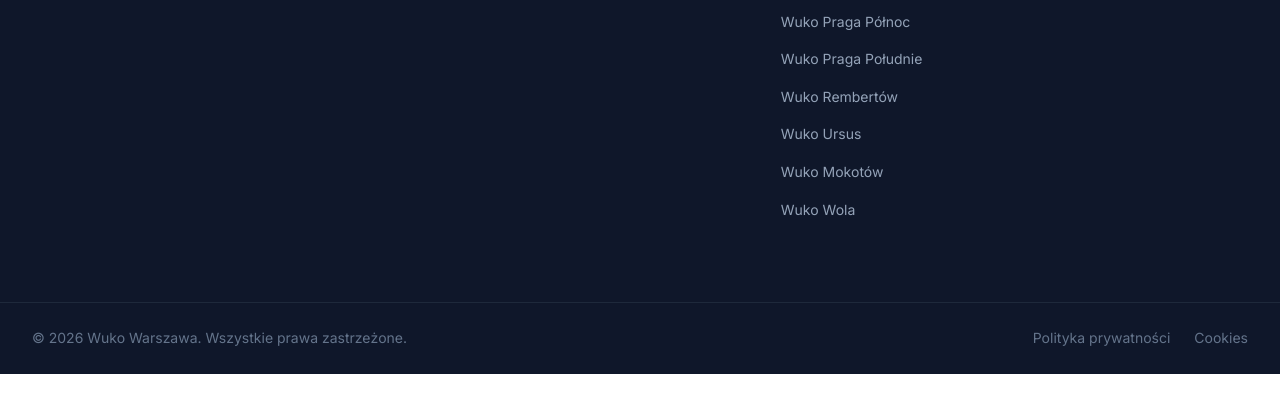
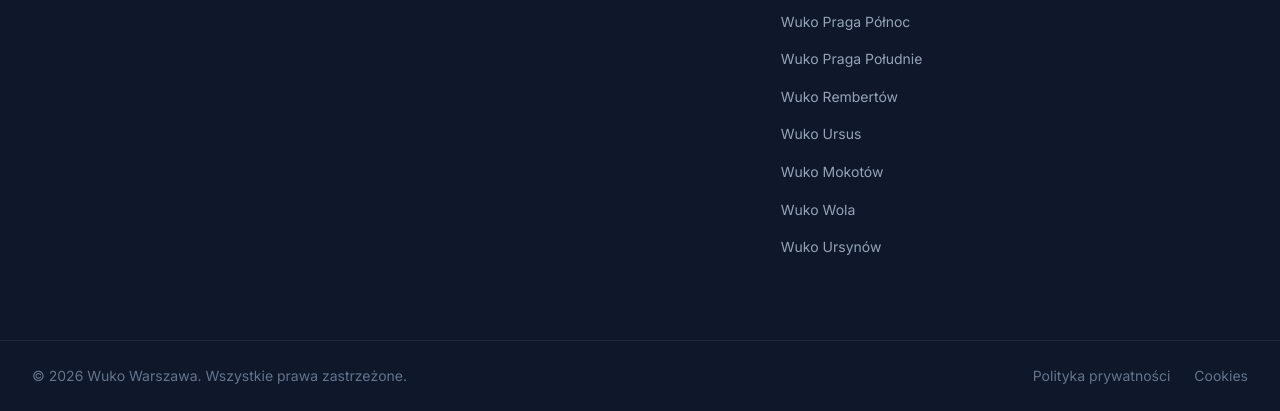
Before and after one commit to kinsocha/wukowarszawa.pl, an Astro site: page /wukowola in a window 1280 px wide. Shown: the part 6088-6499 px from the top of the page. Before the commit the page ends 6462 px from the top, so only its background shows below. Built offline with nearby package versions, Linux system fonts and the light colour scheme; Astro itself is replaced by a stand-in of ours.

Commit message:
Nowa podstrona dzielnicowa: Wuko Ursynow (cisnieniowe udraznianie i czyszczenie kanalizacji)

```diff
--- a/src/components/DistrictContent.astro
+++ b/src/components/DistrictContent.astro
@@ -43,8 +43,8 @@
         <span>Warszawa, dzielnica {district.name}</span>
       </div>
       <h1 class="dc-h1">
-        {district.fullName}
-        <span class="dc-h1-grad">udrażnianie rur</span>
+        {district.h1Main ?? district.fullName}
+        <span class="dc-h1-grad">{district.h1Accent ?? 'udrażnianie rur'}</span>
       </h1>
       <p class="dc-hero-intro">{district.heroIntro}</p>
       <div class="dc-hero-buttons">
--- a/src/config/site.ts
+++ b/src/config/site.ts
@@ -51,6 +51,7 @@
     'Ursus',
     'Mokotów',
     'Wola',
+    'Ursynów',
   ],
 
   // Wszystkie dzielnice Warszawy (dla sekcji Locations)
--- a/src/data/districts.ts
+++ b/src/data/districts.ts
@@ -6,6 +6,8 @@
   slug: string; // URL np. "wukowawer" → /wukowawer
   name: string; // "Wawer"
   fullName: string; // "Wuko Wawer"
+  h1Main?: string; // opcjonalna 1. linia H1 (domyślnie fullName)
+  h1Accent?: string; // opcjonalna 2. linia H1 w gradiencie (domyślnie "udrażnianie rur")
   metaTitle: string;
   metaDescription: string;
   heroIntro: string;
@@ -875,6 +877,95 @@
       },
     ],
   },
+  {
+    slug: 'wukoursynow',
+    name: 'Ursynów',
+    fullName: 'Wuko Ursynów',
+    h1Main: 'Wuko Ursynów',
+    h1Accent: 'ciśnieniowe udrażnianie i czyszczenie kanalizacji',
+    metaTitle: 'Wuko Ursynów – ciśnieniowe udrażnianie i czyszczenie kanalizacji | Wuko Warszawa',
+    metaDescription:
+      'Wuko Ursynów – udrażnianie kanalizacji w blokach, wspólnotach i domach. Imielin, Natolin, Kabaty, Stokłosy, Jeziorki. Wycena przed przyjazdem, faktura VAT.',
+    heroIntro:
+      'Obsługujemy cały Ursynów – od bloków z wielkiej płyty na Imielinie i Stokłosach, przez nowsze osiedla na Kabatach i Natolinie, po domy jednorodzinne w Pyrach, na Jeziorkach i Grabowie. Każdy z tych budynków zatyka się inaczej. Metodę dobieramy do instalacji, a cenę podajemy przed przyjazdem.',
+    areas: [
+      'Imielin',
+      'Natolin',
+      'Kabaty',
+      'Stokłosy',
+      'Ursynów Północny',
+      'Pyry',
+      'Grabów',
+      'Jeziorki',
+      'Wyczółki',
+      'Dąbrówka',
+    ],
+    streets: [
+      'al. KEN',
+      'Puławska',
+      'Rosoła',
+      'Stryjeńskich',
+      'Belgradzka',
+      'Indiry Gandhi',
+      'Płaskowickiej',
+      'Wąwozowa',
+      'Dereniowa',
+      'Surowieckiego',
+      'Cynamonowa',
+      'Migdałowa',
+      'Romera',
+      'Pileckiego',
+      'Nowoursynowska',
+      'Kabacki Dukt',
+      'Jeżewskiego',
+      'Wiolinowa',
+      'Lasek Brzozowy',
+      'Grzegorzewskiej',
+    ],
+    description:
+      'Ursynów to przede wszystkim bloki. Wielka płyta z lat 70. i 80. na Imielinie, Stokłosach i Ursynowie Północnym sąsiaduje tu z nowszymi osiedlami na Natolinie i Kabatach. W blokach najczęstszy problem to piony zarośnięte tłuszczem i osadami – ścieki z kilkudziesięciu mieszkań schodzą jednym przewodem, więc warstwa narasta szybciej, niż się wydaje. Tu sprawdza się płukanie hydrodynamiczne Wuko: strumień wody pod ciśnieniem zdziera osad ze ścianek na całej długości rury, a nie tylko przebija korek. Inaczej wygląda południe dzielnicy. Pyry, Jeziorki i Grabów to zabudowa jednorodzinna z dłuższymi przyłączami do studzienki albo szamba – tam Wuko dosięga dalej niż sprężyna i radzi sobie z piaskiem, korzeniami i osadami na kilkudziesięciu metrach rury. Cieńsze podejścia od zlewu czy umywalki, fi 40–50 mm, zwykle udrażniamy sprężyną elektryczną. Metodę dobieramy po objawach, a przy powracających zatorach sprawdzamy rurę kamerą TV.',
+    testimonials: [
+      {
+        text: 'Pion w bloku na Imielinie zatykał się co kilka miesięcy. Tym razem przepłukali go ciśnieniem i pokazali kamerą, że rura jest czysta. Od pół roku spokój. Polecam.',
+        location: 'Imielin',
+      },
+      {
+        text: 'Nowe mieszkanie na Kabatach, a odpływ w łazience stał. W rurze została zaprawa z budowy – kamera pokazała gdzie, reszta poszła Wukiem. Bez kucia.',
+        location: 'Kabaty',
+      },
+      {
+        text: 'Szybko i kulturalnie. Zlew w kuchni udrożniony sprężyną w niecałą godzinę.',
+        location: 'Natolin',
+      },
+    ],
+    faq: [
+      {
+        question: 'Ile kosztuje Wuko na Ursynowie?',
+        answer:
+          'Wycenę podajemy telefonicznie, przed przyjazdem – po krótkim opisie problemu. Orientacyjny cennik wszystkich usług znajdziesz na stronie głównej, w sekcji Cennik. Na miejscu kwota nie zmienia się bez powodu.',
+      },
+      {
+        question: 'Jak szybko przyjedziecie na Imielin, Natolin albo Kabaty?',
+        answer:
+          'Najczęściej w ciągu 1–2 godzin od zgłoszenia. Ursynów dobrze znamy – od al. KEN i Puławskiej po Kabacki Dukt. Zadzwoń, podaj adres, ustalimy realny czas dojazdu.',
+      },
+      {
+        question: 'Pion w bloku na Ursynowie zatyka się co kilka miesięcy – co z tym zrobić?',
+        answer:
+          'Powracający zator w tym samym pionie to zwykle osad narastający na długim odcinku rury, nie jednorazowy korek. Samo przepchnięcie daje chwilową ulgę. Płukanie Wuko usuwa warstwę tłuszczu ze ścianek, więc efekt jest trwalszy. Przy opornych przypadkach warto zrobić inspekcję kamerą TV.',
+      },
+      {
+        question: 'Mam nowe mieszkanie na Kabatach, a odpływ się zatyka. Dlaczego?',
+        answer:
+          'W nowych osiedlach częstą przyczyną jest zaprawa albo gruz, który został w rurach po budowie. Kamerą lokalizujemy przeszkodę, a potem wypłukujemy ją Wukiem – bez rozkuwania ścian.',
+      },
+      {
+        question: 'Obsługujecie domy jednorodzinne w Pyrach i na Jeziorkach?',
+        answer:
+          'Tak. Domy mają dłuższe przyłącza zewnętrzne niż mieszkania w blokach – do studzienki albo do szamba. Wuko dosięga dalej niż sprężyna, nawet na 50–100 metrów elastycznym wężem, i radzi sobie z piaskiem, korzeniami i osadami. Faktury VAT wystawiamy bez problemu.',
+      },
+    ],
+  },
 ];
 
 export function getDistrictBySlug(slug: string): DistrictData | undefined {
```
Also changed, not shown: src/pages/wukoursynow.astro (added, +10 -0 lines).
